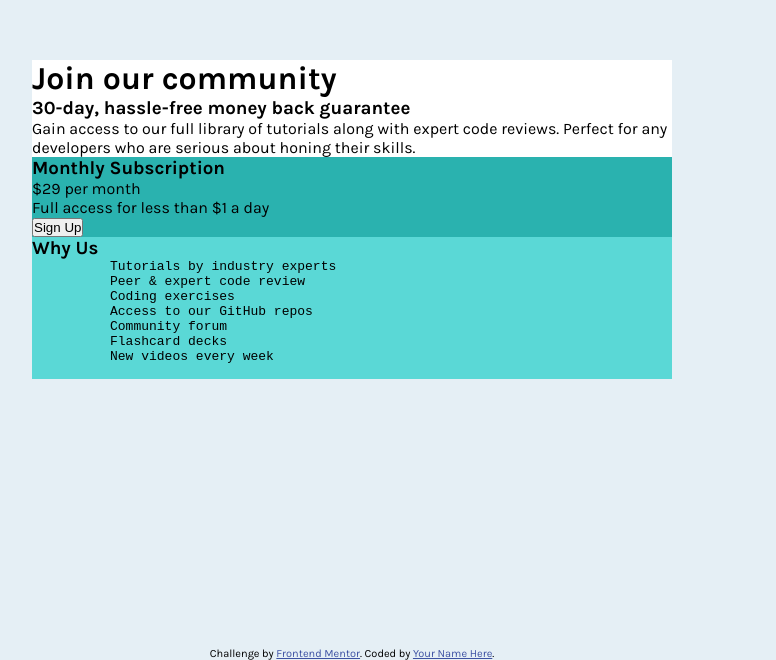
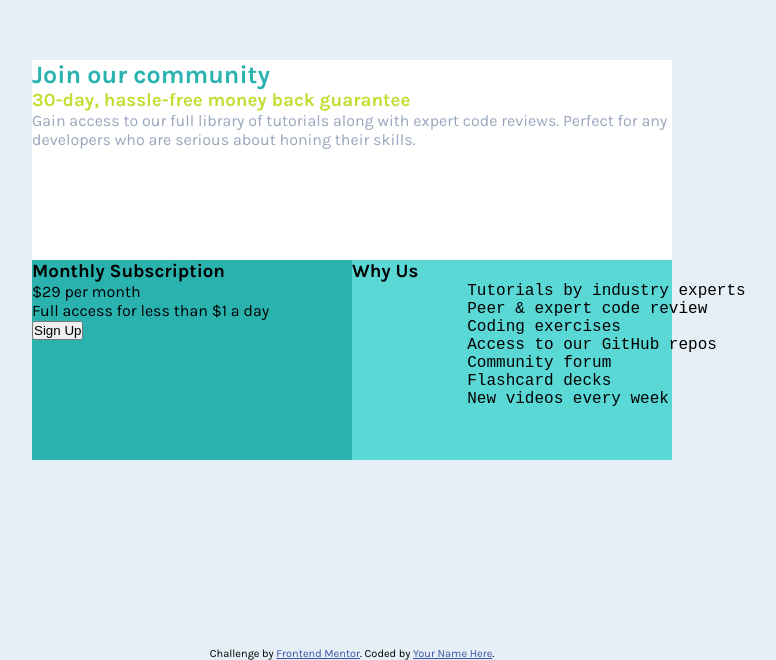
Before and after one commit to jfalconidc/Frontend-Mentor-single-price-grid-component-master, a plain HTML site: page index.html in a window 1280 px wide. Shown: the part 140-800 px from the top of the page, without its empty margins (288-1064 px from the left). Drawn offline with Linux system fonts and the light colour scheme.

Commit message:
Se agrego dimensiones, flex y fonts

```diff
--- a/index.html
+++ b/index.html
@@ -27,6 +27,7 @@
       </div>
     </div>
     <div class="container2">
+      <div class="container21">
         <div class="content2">
           <h3>Monthly Subscription</h3>
           <p><span>&dollar;29 </span>per month</p>
@@ -34,7 +35,7 @@
           <button type="button">Sign Up</button>
         </div>
       </div>
-    <div class="container3">
+      <div class="container22">
         <div class="content3">
           <h3>Why Us</h3>
           <pre>
@@ -49,6 +50,7 @@
         </div>
       </div>
     </div>
+  </div>
   <footer>
     <p class="attribution">
       Challenge by <a href="https://www.frontendmentor.io?ref=challenge" target="_blank">Frontend Mentor</a>.
--- a/styles/style.css
+++ b/styles/style.css
@@ -15,6 +15,7 @@ body {
     font-optical-sizing: auto;
     font-weight: 400;
     font-style: normal;
+    font-size: 16px;
 }
 
 .card {
@@ -28,13 +29,39 @@ body {
 }
 
 .container1 {
+    width: 100%;
+    height: 200px;
     background-color: hsl(0, 100%, 100%);
 }
 
 .container2 {
+    width: 100%;
+    display: flex;
+}
+
+.container21 {
+    width: 50%;
+    height: 200px;
     background-color: hsl(179, 62%, 43%);
 }
 
-.container3 {
+.container22 {
+    width: 50%;
+    height: 200px;
     background-color: hsl(179, 62%, 60%);
 }
+
+.content1 h1 {
+  font-size: 25px;
+  color: hsl(179, 62%, 43%);
+  font-weight: 700;
+}
+
+.content1 h3 {
+    color: hsl(71, 73%, 54%);
+    font-weight: 700;
+}
+
+.content1 p {
+    color: hsl(218, 22%, 67%);
+}
```
Lines whose indentation alone changed are shown as unchanged.
